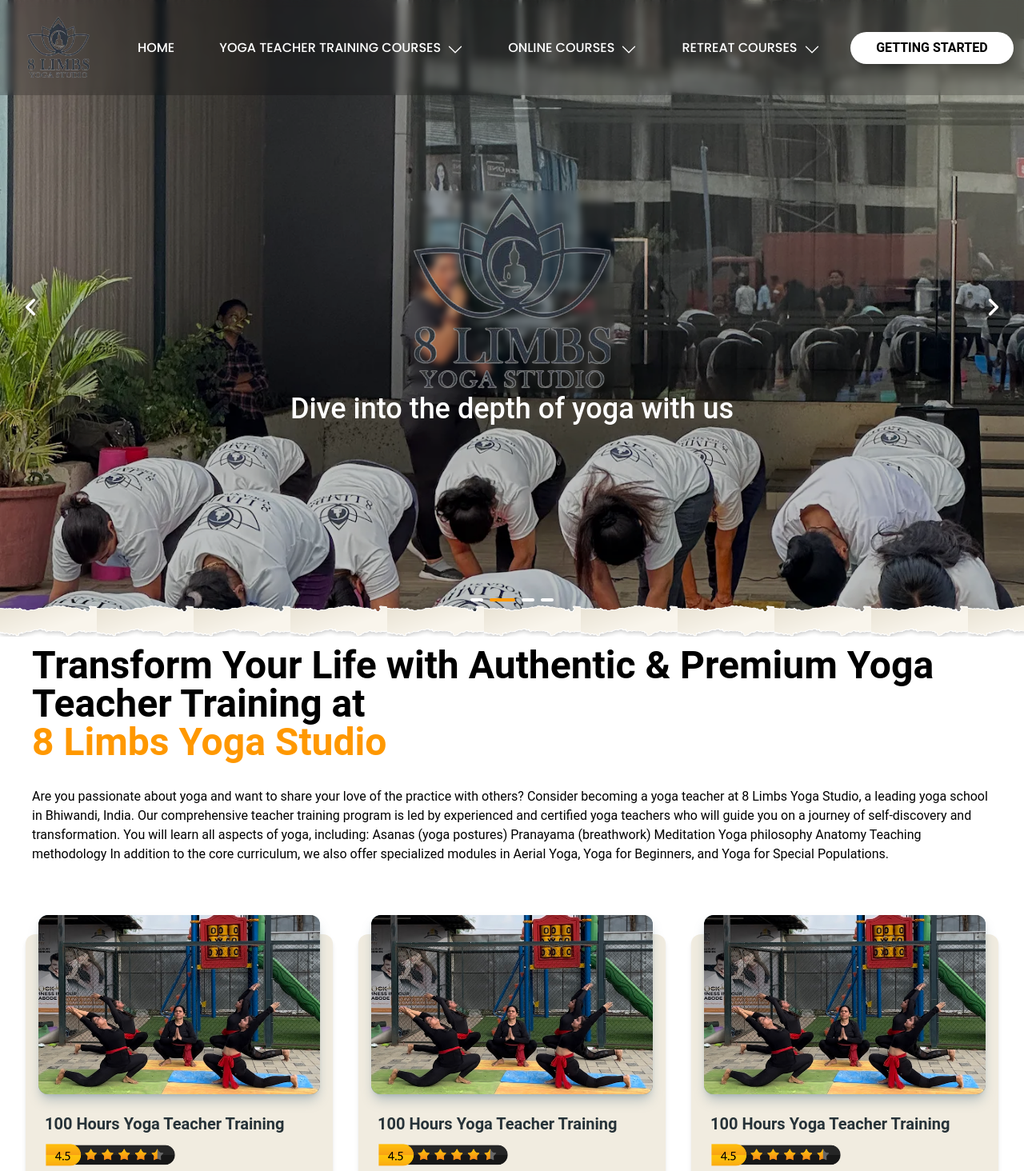
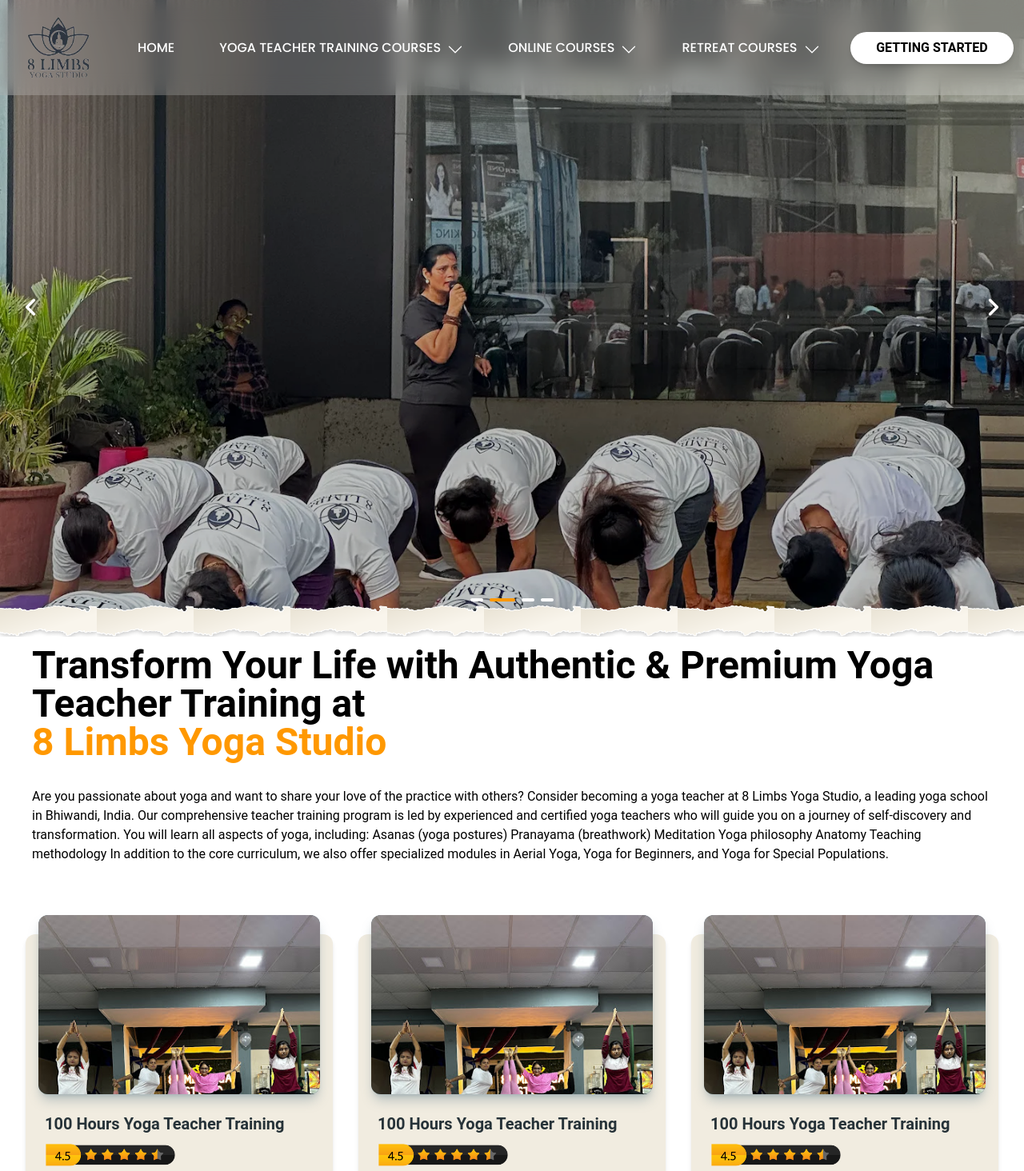
Before and after one commit to vins4407/8limbsyoga, a React (Vite) app: page / in a window 1280 px wide. Shown: the top 1464 px of the page at 80% size. Built offline with nearby package versions, Linux system fonts and the light colour scheme.

Commit message:
removed the hero logo

```diff
--- a/src/Components/Homepage/CardsSection/CardsSection.jsx
+++ b/src/Components/Homepage/CardsSection/CardsSection.jsx
@@ -1,6 +1,18 @@
 import React from 'react'
 import { CardDefault } from './card'
+import cardimg from "../../../assets/yoga4.jpg"
 
+
+
+const cardData = [
+    {
+      title: '100 Hours Yoga Teacher Training',
+      description: 'A comprehensive program for aspiring yoga teachers...',
+      image: 'image1.jpg', // Replace with your image URL
+      link: '/100-hour-yoga-teacher-training',
+    },
+    // Add more card data as needed
+  ];
 
 function CardsSection() {
     return (
--- a/src/Components/Homepage/CardsSection/card.jsx
+++ b/src/Components/Homepage/CardsSection/card.jsx
@@ -6,14 +6,18 @@
     Typography,
     Button,
   } from "@material-tailwind/react";
-import cardimg from "../../../assets/hero2.jpg"
+import cardimg from "../../../assets/yoga4.jpg"
 import stars from "../../../assets/4star.png"
 
+
   export function CardDefault() {
+
+
     return (
       <Card className="mt-6 w-96 bg-[#f1ece0ff]">
-        <CardHeader color="blue-gray" className="relative h-56">
+        <CardHeader color="blue-gray" className="relative  h-56">
           <img
+          class="  object-bottom	"
           src={cardimg}
             alt="card-image"
           />
@@ -31,8 +35,8 @@
 
           </Typography>
         </CardBody>
-        <CardFooter className="pt-0">
-          <Button>Read More</Button>
+        <CardFooter  className="pt-0">
+          <a href="/100-hour-yoga-teacher-training"><Button >Read More</Button></a>
         </CardFooter>
       </Card>
     );
--- a/src/Components/Homepage/herosection/Herosection.jsx
+++ b/src/Components/Homepage/herosection/Herosection.jsx
@@ -5,7 +5,6 @@
 import slider2 from "../../../assets/mainassets/slider2.webp"
 import slider3 from "../../../assets/mainassets/slider3.webp"
 import slider4 from "../../../assets/mainassets/slider4.webp"
-import Logo from "../../../assets/mainassets/8limbsyogalogo.png";
 import Navbar from "../navbar/Navbar";
 
 function Herosection() {
@@ -18,10 +17,7 @@
         <div className="top-0 w-full absolute">
           <Navbar />
         </div>
-        <div className=" w-44 xl:w-1/2   z-10 absolute  flex flex-col  place-content-center items-center	 justify-center ">
-          <img src={Logo} alt="logo" className="md:cursor-pointer  backdrop-blur-sm rounded-xl " />
-          <h1 className=' text-center text-xl xl:text-4xl text-white font-medium '> Dive into the depth of yoga with us</h1>
-        </div>
+
 
         <Carousel
           className="   "
--- a/src/Components/Homepage/navbar/MyLinks.jsx
+++ b/src/Components/Homepage/navbar/MyLinks.jsx
@@ -38,9 +38,6 @@
           ],
         },
 
-
-
-
       ],
     },
     {
--- a/src/Components/Homepage/navbar/NavLinks.jsx
+++ b/src/Components/Homepage/navbar/NavLinks.jsx
@@ -12,7 +12,7 @@
         <div>
           <div className="px-3 text-left md:cursor-pointer group z-10">
             <h1
-              className="py-7 flex text-white justify-between items-center md:pr-0 pr-5 group"
+              className="py-7 flex text-black md:md:text-white justify-between items-center md:pr-0 pr-5 group"
               onClick={() => {
                 heading !== link.name ? setHeading(link.name) : setHeading("");
                 setSubHeading("");
--- a/src/Components/Homepage/navbar/Navbar.jsx
+++ b/src/Components/Homepage/navbar/Navbar.jsx
@@ -10,15 +10,15 @@
 const Navbar = () => {
   const [open, setOpen] = useState(false);
   return (
-    <nav className=" bg-black text-white  bg-opacity-20 backdrop-filter backdrop-blur-sm " style={{ zIndex: 1000, position: 'relative'  }}>
+    <nav className=" bg-white text-black   bg-opacity-20 backdrop-filter backdrop-blur-md " style={{ zIndex: 1000, position: 'relative'  }}>
       <div className=" flex items-center font-medium justify-around">
         <div className="z-50 p-5 md:w-auto w-full flex justify-between">
           <img src={Logo} alt="logo" className="md:cursor-pointer  w-20" />
           <div className="text-3xl md:hidden" onClick={() => setOpen(!open)}>
-            {open ? <IoIosCloseCircleOutline/> : <TiThMenu/> }
+            {open ? <IoIosCloseCircleOutline color="white"/> : <TiThMenu color="white" /> }
           </div>
         </div>
-        <ul className="md:flex hidden uppercase items-center gap-8 font-[Poppins]">
+        <ul className="md:flex md:text-white hidden uppercase items-center gap-8 font-[Poppins]">
           <li>
             <Link to="/" className="py-7 px-3 inline-block">
               Home
@@ -31,7 +31,7 @@
         </div>
         {/* Mobile nav */}
         <ul
-          className={`
+          className={` cursor-pointer
         md:hidden bg-white fixed  w-5/6 top-0 overflow-y-auto bottom-0  pl-4 h-fit  mt-44  ml-2 rounded-lg    duration-500 ${open ? "left-0" : "left-[-100%]"}
         `}
         >
```
